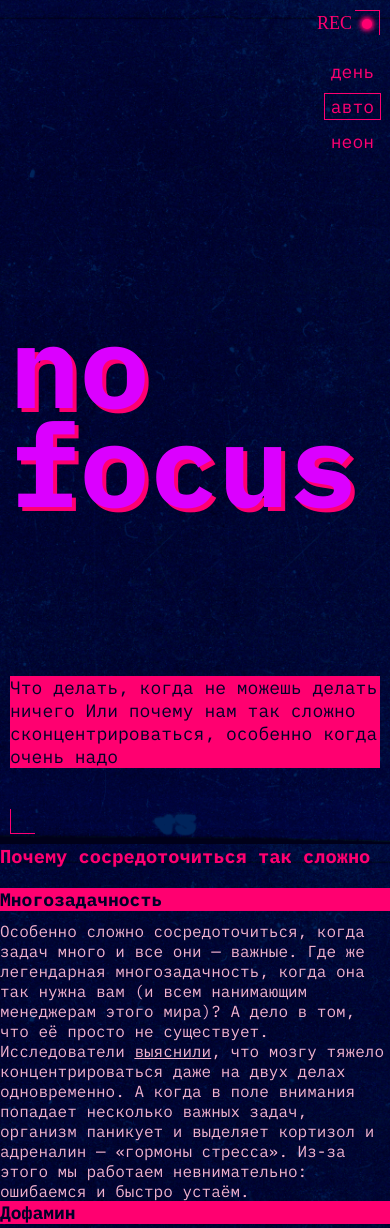
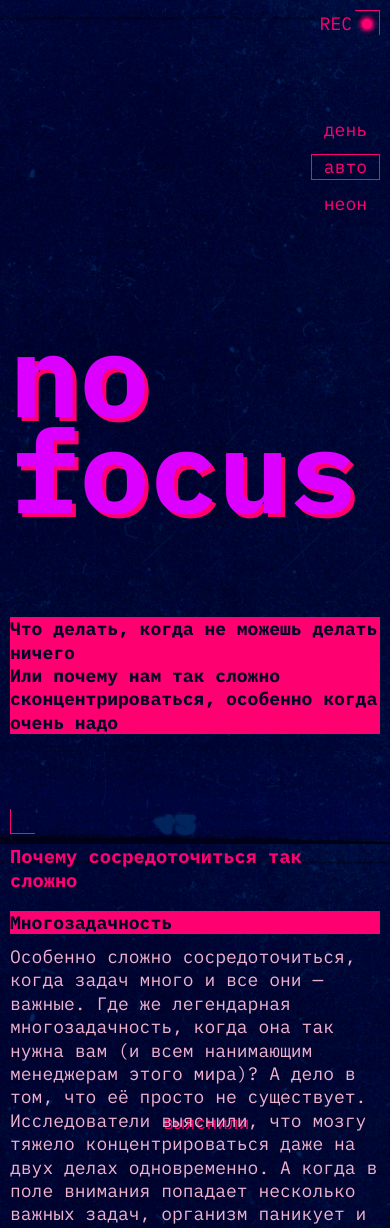
Before and after one commit to dacrunkking/slozhno-sosredotochitsya-fd, a website: page index.html in a window 390 px wide. Shown: the top 1228 px of the page. Drawn offline with Linux system fonts and the light colour scheme.

Commit message:
did a bunch of stuff for the mobile version

```diff
--- a/index.html
+++ b/index.html
@@ -50,12 +50,16 @@
         no
 focus
       </h1>
-      <p class="header__subtitle title-decor">
-        Что делать, когда не можешь делать ничего
-Или почему нам так сложно сконцентрироваться, особенно когда очень надо
+      <div class="header__subtitle title-decor">
+        <p class="header__subtitle-text">Что делать, когда не можешь делать ничего
+        </p>
+        <p class="header__subtitle-text">Или почему нам так сложно сконцентрироваться, особенно когда очень надо
+        </p>
+      </div>
       </p>
     </header>
     <main class="content">
+    <div class="card__sections-container">
         <section class="text__cards-block">
       <h3 class="text__cards-title">
         Почему сосредоточиться так сложно
@@ -108,7 +112,7 @@ focus
       </h3>
       <div class="text__cards-container">
           <article class="text__card">
-        <h4 class="text__card-title title-decor">5 простых (на самом деле не очень) советов
+        <h4 class="text__card-title title-decor section-title">5 простых (на самом деле не очень) советов
         </h4>
         <h4 class="text__card-title title-decor title-alternate">
           Представьте небо и облака
@@ -143,6 +147,7 @@ focus
       </article>
       </div>
     </section>
+    </div>
     <section class="image__gallery">
       <h3 class="image__gallery-heading title-decor">
         А можно в картинках?
--- a/styles/style.css
+++ b/styles/style.css
@@ -7,70 +7,40 @@
   background-color: var(--bg-color);
 }
 
-/*.header {
+.header {
   height: 100vh;
-  min-height: 668px;
+  min-height: var(--header-min-height);
   display: grid;
-  grid-template-columns: 1fr;
-  grid-template-rows: 3, 1fr;
-
+  grid-template-rows: 1fr min-content 1fr;
+  justify-items: center;
+  align-items: center;
+  padding: var(--main-padding);
+  position: relative;
 }
 
 .header__theme-menu {
-  justify-self: end;
-  align-self: start;
-
-}
-
-
-
-.header__title {
-justify-self: center;
-  align-self: center;
-  font-family: var(--main-font), sans-serif;
-  color: var(--main-title-color);
-  font-size: clamp(7.25rem, 7.0115rem + 1.0178vw, 7.5rem);
-  text-shadow: 4px 4px 0 var(--accent-color);
-}
-
-.header__subtitle {
-justify-self: center;
-align-self: end;
-color: var(--text-title-color);
-  font-family: var(--main-font), sans-serif;
-
-}
-*/
-
-.header {
-  height: 100vh;
-  min-height: 668px;
-  display: grid;
-  grid-template-columns: 1fr;
-  padding: var(--main-gap);
-}
-
-.header__theme-menu {
-  grid-row: 1;
-  justify-self: end;
-  align-self: start;
-  /* Exactly 39px from the bottom of the 'rec' text line at 668px height */
-  margin-block-start: 5.838vh;
-  /* Visual adjustments to match the text layout in your image */
-  text-align: right;
+  justify-self: right;
+  padding-right: 1px;
+  padding-bottom: 2px;
 }
 
 .header__theme-menu-list {
-  display: grid;
-  gap: var( --main-gap);
+    display: flex;
+    flex-direction: column;
+    justify-content: space-around;
+    gap: 13px;
 }
 
 .header__theme-menu-button {
   background-color: transparent;
   border: none;
-  font-family: var(--main-font), sans-serif;
+  font-family: var(--main-font), monospace;
   color: var(--nav-color);
   font-size: var(--main-text-size);
+  font-weight: var(--font-weight-general);
+  line-height: 1;
+  text-align: center;
+  padding: 3px 12px;
 }
 
 .header__theme-menu-button_active {
@@ -79,28 +49,34 @@ color: var(--text-title-color);
 
 .header__title {
 
-  justify-self: start; /* Flushes the 'no focus' text to the left edge */
-  align-self: center;
-  font-family: var(--main-font), sans-serif;
+  justify-self: ;
+  align-self: ;
+  font-family: var(--main-font), monospace;
   color: var(--main-title-color);
   font-size: clamp(7.25rem, 7.0115rem + 1.0178vw, 7.5rem);
   text-shadow: 4px 4px 0 var(--accent-color);
-  margin: 0;
-  line-height: 0.85; /* Tightens the vertical gap between 'no' and 'focus' */
+  line-height: 0.83;
 }
 
 .header__subtitle {
-  justify-self: start; /* Aligns the pink block to the left edge */
-  align-self: end;
+  justify-self: ;
+  align-self: ;
+
+  margin-bottom: 1px;
+
+}
+
+.header__subtitle-text {
   color: var(--text-title-color);
-  font-family: var(--main-font), sans-serif;
-  /* Adds spacing at the bottom so it doesn't touch the bottom corner bracket */
-  margin-block-end: calc(var(--main-gap) + 56px);
+  font-family: var(--main-font), monospace;
+  font-weight: var(--font-weight-title);
+  line-height: 23.4px;
 }
 
 .header__rec {
   position: absolute;
   color: var(--nav-color);
+  font-family: var(--main-font), monospace;
   font-size: var(--main-text-size);
   line-height: var(--main-line-height);
   text-transform: uppercase;
@@ -148,8 +124,14 @@ color: var(--text-title-color);
 
 .title-decor {
   background-color: var(--accent-bg-color);
-  font-family: var(--main-font), sans-serif;
+  font-family: var(--main-font);
   font-size: var(--main-text-size);
+  line-height: var(--main-line-height);
+}
+
+.card__sections-container {
+  display: grid;
+  gap: 50px;
 }
 
 .text__cards-block {
@@ -158,8 +140,10 @@ color: var(--text-title-color);
 
 .text__card-title {
   color: var(--text-title-color);
-  font-family: var(--main-font), sans-serif;
-  margin-bottom: 10px;
+  font-family: var(--main-font), monospace;
+  line-height: var(--main-line-height);
+  font-weight: var(--font-weight-title);
+  margin-bottom: 11px;
 
 }
 
@@ -169,19 +153,51 @@ color: var(--text-title-color);
 
 .text__cards-title {
   color: var(--accent-color);
-  font-family: var(--main-font), sans-serif;
-  margin-bottom: 20px;
+  font-family: var(--main-font), monospace;
+  line-height: var(--main-line-height);
+  margin-bottom: 18px;
+  font-weight: var(--font-weight-title);
 
 }
 
 .card__text {
-  font-family: var(--main-font), sans-serif;
+  font-family: var(--main-font), monospace;
+  line-height: var(--main-line-height);
+  font-size: var(--main-text-size);
+  font-weight: var(--font-weight-genera);
 }
 
 .content {
   display: grid;
   gap: 50px;
+  padding: 0px 10px;
 }
+
+.text__cards-container {
+  display: grid;
+    gap: 18px;
+}
+
+.title-alternate {
+  font-weight: var(--font-weight-general);
+}
+
+.section-title {
+  margin-bottom: 20px;
+}
+
+.card__sections-container {
+  display: grid;
+  gap: 50px;
+}
+
+.text__link {
+  text-decoration: none;
+  text-shadow: 2px 2px 0 var(--accent-color);
+}
+
+.text__link:hover {
+  border-bottom: 1px solid var(--card-text-color); }
 
 .image__gallery {
   display: grid;
--- a/styles/variables.css
+++ b/styles/variables.css
@@ -1,9 +1,12 @@
 :root {
   --bg-image: url('../images/cover-image-dark.png');
   --bg-color: #000028;
-   --nav-color: #ff0070;
-  --main-font: 'IBM Plex mono';
+  --nav-color: #ff0070;
+  --header-min-height: 668px;
+  --main-font: 'IBM Plex mono', monospace;
   --main-text-size: 18px;
+  --font-weight-title: 700;
+  --font-weight-general: 400;
   --card-text-color: #F1B2CE;
   --main-title-color: #DB00FF;
   --main-gap: 10px;
@@ -11,4 +14,5 @@
   --accent-color: #ff0070;
   --accent-bg-color: #FF0070;
   --text-title-color: #000028;
+  --main-padding: 10px;
 }
```
